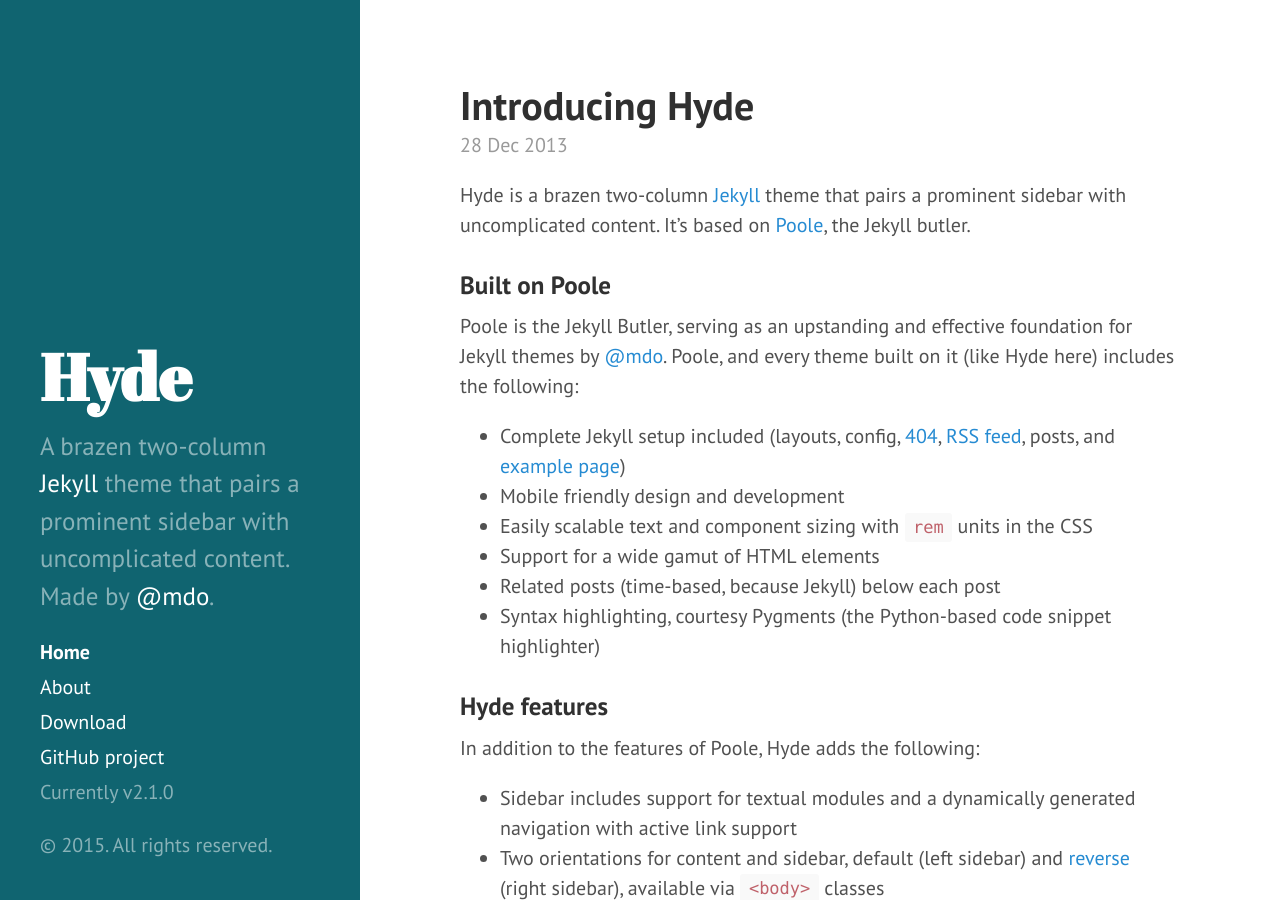
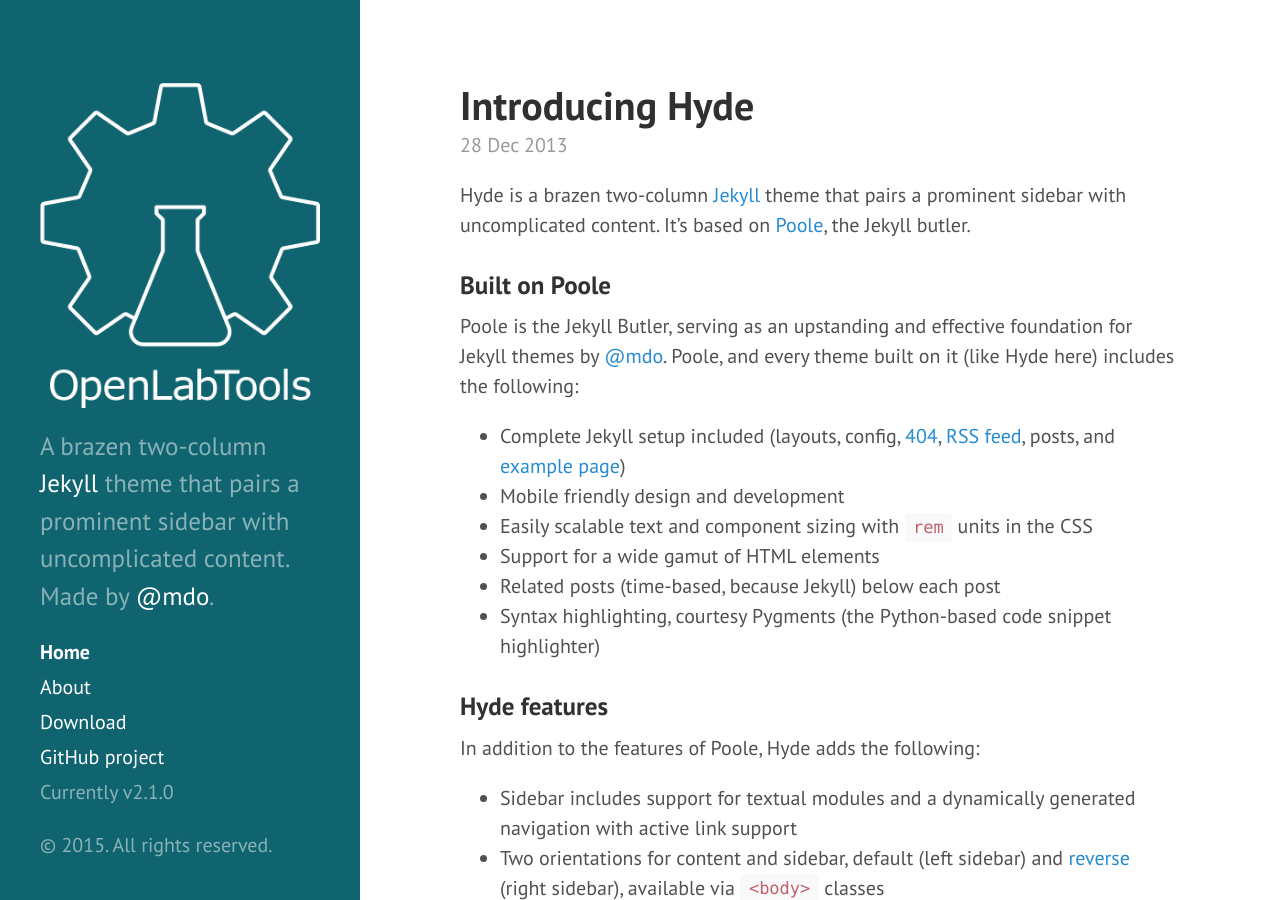
Before and after one commit to OpenLabTools/OpenLabTools.github.io, a Jekyll site: the page built from index.html, in a window 1280 px wide and 900 px high. Built offline with Jekyll 4.4.1, drawn with Linux system fonts in a browser that asks for light colours; Markdown is read by kramdown in place of the engine named in the settings; the list of posts is cut into pages by our own code.

Commit message:
Site customisation
Logo and urls

```diff
--- a/CNAME
+++ b/CNAME
@@ -1 +1 @@
-hyde.getpoole.com
+openlabtools.github.io/
--- a/_config.yml
+++ b/_config.yml
@@ -6,10 +6,10 @@ highlighter:      pygments
 permalink:        pretty
 
 # Setup
-title:            Hyde
+title:            OpenLabTools
 tagline:          'A Jekyll theme'
 description:      'A brazen two-column <a href="http://jekyllrb.com" target="_blank">Jekyll</a> theme that pairs a prominent sidebar with uncomplicated content. Made by <a href="https://twitter.com/mdo" target="_blank">@mdo</a>.'
-url:              http://hyde.getpoole.com
+url:              http://openlabtools.github.io/
 baseurl:          /
 
 author:
@@ -19,10 +19,9 @@ author:
 # Pagination
 gems: [jekyll-paginate]
 paginate: 5
-paginate_path: "page:num"
+paginate_path:    "page:num"
 
 # Custom vars
 version:          2.1.0
 
-github:
-  repo:           https://github.com/poole/hyde
+github:           https://github.com/OpenLabTools
--- a/_includes/sidebar.html
+++ b/_includes/sidebar.html
@@ -1,11 +1,9 @@
 <div class="sidebar">
   <div class="container sidebar-sticky">
+    <a href="{{ site.baseurl }}">
+      <img src="/public/logo.png" alt="OpenLabTools" align="middle" style="width: 15rem">
+    </a>
     <div class="sidebar-about">
-      <h1>
-        <a href="{{ site.baseurl }}">
-          {{ site.title }}
-        </a>
-      </h1>
       <p class="lead">{{ site.description }}</p>
     </div>
 
```
Also changed, not shown: public/logo.png (added).
